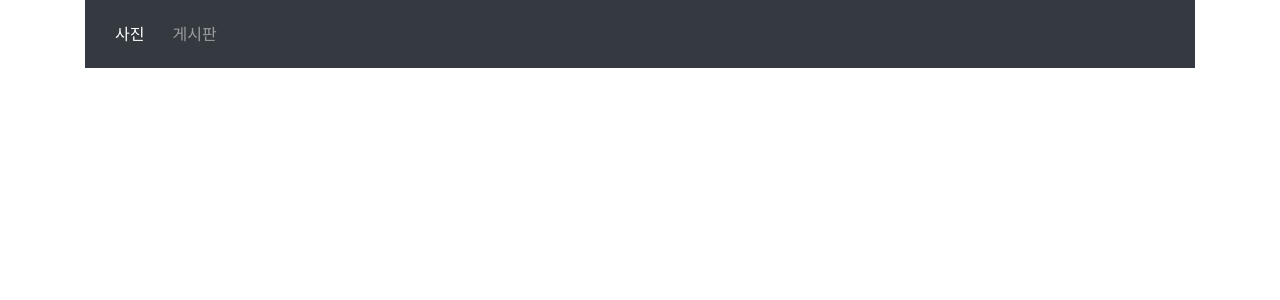
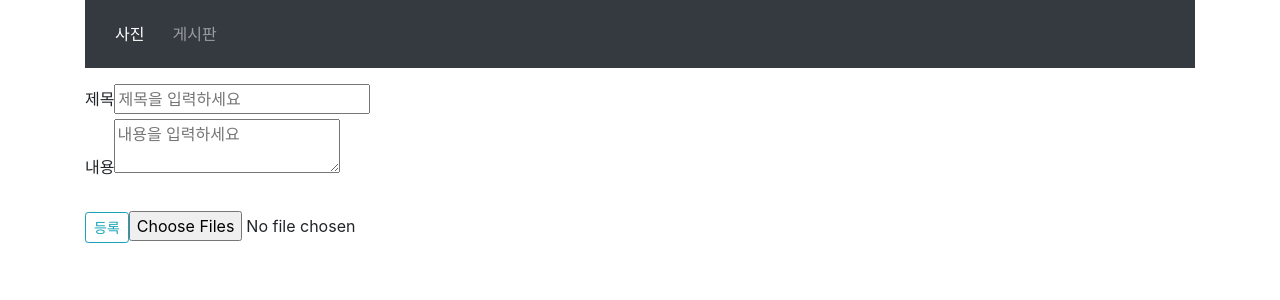
Before and after one commit to Youndae/boardProject_client_react, a React (Create React App) app: page /image/insert in a window 1280 px wide. Before the commit this address had no page. Shown: the top 300 px of the page. Built offline with nearby package versions, Linux system fonts and the light colour scheme.

Commit message:
24/03/12

```diff
--- a/src/App.js
+++ b/src/App.js
@@ -13,6 +13,7 @@ import BoardDetailPage from "./component/page/board/BoardDetailPage";
 import BoardWritePage from "./component/page/board/BoardWritePage";
 import BoardUpdatePage from './component/page/board/BoardUpdatePage';
 import BoardReplyPage from "./component/page/board/BoardReplyPage";
+import ImageWritePage from "./component/page/imageboard/ImageWritePage";
 
 function App() {
   return (
@@ -25,6 +26,7 @@ function App() {
           <Route path="board/insert" element={<BoardWritePage />} />
           <Route path="board/update/:boardNo" element={<BoardUpdatePage />} />
           <Route path="board/reply/:boardNo" element={<BoardReplyPage />} />
+          <Route path="image/insert" element={<ImageWritePage />} />
       </Routes>
     </BrowserRouter>
   );
--- a/src/component/list/ImageBoardList.jsx
+++ b/src/component/list/ImageBoardList.jsx
@@ -1,5 +1,6 @@
 import React from 'react';
 import styled from 'styled-components';
+import {useNavigate} from "react-router-dom";
 
 import ImageBoardListItem from './ImageBoardListItem';
 import Button from '../ui/Button';
@@ -8,13 +9,18 @@ const Wrapper = styled.div``;
 
 function ImageBoardList(props) {
     const { image } = props;
+    const navigate = useNavigate();
 
     return (
         <div className="container">
-            <Button
-                btnText="글작성"
-                btnDivClassName="mb-4"
-            />
+            <div className="mb-4">
+                <Button
+                    btnText="글작성"
+                    onClick={() => {
+                        navigate(`/image/insert`)
+                    }}
+                />
+            </div>
             <div className="row">
                 {image.map((image, indx) => {
                     return (
--- a/src/component/list/TextBoardList.jsx
+++ b/src/component/list/TextBoardList.jsx
@@ -16,13 +16,14 @@ function TextBoardList(props) {
 
     return (
         <Wrapper>
+            <div className="form-row float-right mb-1">
                 <Button
                     btnText="글작성"
-                btnDivClassName="mb-4"
                     onClick={() => {
                         onClickBtn();
                     }}
                 />
+            </div>
             <table className="table table-hover">
                 <tr>
                     <th>글번호</th>
--- a/src/component/page/board/BoardDetailForm.jsx
+++ b/src/component/page/board/BoardDetailForm.jsx
@@ -1,16 +1,37 @@
 import React from 'react';
+import { useNavigate } from "react-router-dom";
 
 import Button from "../../ui/Button";
 
 function BoardDetailForm (props) {
     const { boardInfo } = props;
 
+    const navigate = useNavigate();
+
     return (
         <div>
-            <Button
-                btnText="답글"
-                btnDivClassName="form-row float-right mb-3"
-            />
+            <div className="form-row float-right mb-3">
+                <Button
+                    btnText="답글"
+                    btnDivClassName="form-row float-right mb-3"
+                    onClick={() => {
+                        navigate(`/board/reply/${boardInfo.boardNo}`)
+                    }}
+                />
+                <Button
+                    btnText="수정"
+                    onClick={() => {
+                        navigate(`/board/update/${boardInfo.boardNo}`)
+                    }}
+                />
+                <Button
+                    btnText="삭제"
+                    onClick={() => {
+                        navigate(`/board/delete/${boardInfo.boardNo}`)
+                    }}
+                />
+            </div>
+
             <div className="form-group">
                 <label>제목</label>
                 <p>{boardInfo.boardTitle}</p>
--- a/src/component/page/board/BoardReplyPage.jsx
+++ b/src/component/page/board/BoardReplyPage.jsx
@@ -5,19 +5,21 @@ import BoardWriteForm from "./BoardWriteForm";
 
 function BoardReplyPage(props) {
 
-    const { boardNo } = useParams();
+    const {boardNo} = useParams();
 
     function handleSubmit(e) {
         e.preventDefault();
         console.log("reply submit");
     }
 
+    const handleData = (values) => {
+        console.log(values);
+    }
+
     return (
         <div className="container">
             <form onSubmit={handleSubmit}>
-                <BoardWriteForm
-                    data={boardNo}
-                />
+                <BoardWriteForm handleData={handleData} />
             </form>
         </div>
     );
--- a/src/component/page/board/BoardWriteForm.jsx
+++ b/src/component/page/board/BoardWriteForm.jsx
@@ -4,8 +4,43 @@ import { useState } from "react";
 
 import Button from "../../ui/Button";
 
+const BoardWriteForm = (props) => {
+    const { data } = props;
+    const [values, setValues] = useState({
+        title: data == null ? "" : data.boardTitle,
+        content: data == null ? "" : data.boardContent,
+    });
 
-function BoardWriteForm(props) {
+    const handleChange = (e) => {
+        setValues({
+            ...values,
+            [e.target.name]: e.target.value,
+        })
+    };
+
+    const submitEvent = () => {
+        props.handleData(values);
+    }
+
+    return (
+        <>
+            <div>
+                <label>제목</label>
+                <input type="text" placeholder="제목을 입력하세요" name="title" value={values.title} onChange={handleChange}/>
+            </div>
+            <div className="mb-4">
+                <label>내용</label>
+                <textarea placeholder="내용을 입력하세요" name="content" value={values.content} onChange={handleChange}>{values.content}</textarea>
+            </div>
+            <Button
+                btnText="등록" onClick={submitEvent}
+            />
+        </>
+    );
+}
+
+
+/*function BoardWriteForm(props) {
     const { data } = props;
 
     const [values, setValues] = useState({
@@ -40,7 +75,7 @@ function BoardWriteForm(props) {
         console.log('set text val : ' + textVal);
     }
 
-    /*function ValueInput(props) {
+    /!*function ValueInput(props) {
         const { value } = props;
 
         return <input type="text" placeholder="제목을 입력하세요" value={value} onChange={handleChangeInput}/>;
@@ -58,7 +93,7 @@ function BoardWriteForm(props) {
 
     function DefaultTextarea() {
         return <textarea placeholder="내용을 입력하세요" onChange={handleChangeText}></textarea>;
-    }*/
+    }*!/
 
     // let input = <DefaultInput />;
     // let textarea = <DefaultTextarea />;
@@ -66,8 +101,8 @@ function BoardWriteForm(props) {
     let onClickBtn = '/board/insertProc';
 
     if(data !== undefined) {
-        /*input = <ValueInput value={data.boardTitle}/>;
-        textarea = <ValueTextarea value={data.boardContent}/>;*/
+        /!*input = <ValueInput value={data.boardTitle}/>;
+        textarea = <ValueTextarea value={data.boardContent}/>;*!/
         setInputVal(data.boardTitle);
         setTextVal(data.boardContent);
 
@@ -83,7 +118,7 @@ function BoardWriteForm(props) {
     const submitEvent = () => {
         console.log("input : ", values.title);
         console.log("text : ", values.content);
-        props.propFunction(values);
+        props.getFormData(values);
     }
 
 
@@ -103,6 +138,6 @@ function BoardWriteForm(props) {
         </>
     );
 
-}
+}*/
 
 export default BoardWriteForm;
--- a/src/component/page/board/BoardWritePage.jsx
+++ b/src/component/page/board/BoardWritePage.jsx
@@ -7,7 +7,8 @@ function BoardWritePage (props) {
     function handleSubmit(e) {
         e.preventDefault();
 
-        const { inputVal, textVal } = e.props;
+        console.log("handleSubmit");
+        /*const { inputVal, textVal } = e.props;
         console.log("submit!!");
 
         const title2 = inputVal;
@@ -15,18 +16,19 @@ function BoardWritePage (props) {
 
         // const content2 = e.target.children.textarea.value();
         const content2 = textVal;
-        console.log('content2 : ' + content2);
+        console.log('content2 : ' + content2);*/
     }
 
-    const dataFunction = (inputVal) => {
-        const values = inputVal;
-        console.log('dataFunction inputVal : ', values);
+    const handleData = (values) => {
+        console.log("title : ", values.title);
+        console.log("content : ", values.content);
+
     }
 
     return (
         <div className="container">
-            <form onSubmit={handleSubmit} propFunction={dataFunction}>
-                <BoardWriteForm />
+            <form onSubmit={handleSubmit}>
+                <BoardWriteForm handleData={handleData} />
             </form>
         </div>
     );
--- a/src/component/page/imageboard/ImageWritePage.jsx
+++ b/src/component/page/imageboard/ImageWritePage.jsx
@@ -0,0 +1,25 @@
+import React from 'react';
+
+import BoardWriteForm from "../board/BoardWriteForm";
+import Button from "../../ui/Button"
+
+function ImageWritePage(props) {
+    function handleSubmit(e) {
+        e.preventDefault();
+    }
+
+    const handleData = (values) => {
+        console.log('handleData : ', values);
+    }
+
+    return (
+        <div className="container">
+            <form onSubmit={handleSubmit}>
+                <BoardWriteForm handleData={handleData}/>
+                <input type={"file"} multiple />
+            </form>
+        </div>
+    )
+}
+
+export default ImageWritePage;
--- a/src/component/ui/Button.jsx
+++ b/src/component/ui/Button.jsx
@@ -2,14 +2,12 @@ import React from 'react';
 import styled from 'styled-components';
 
 function Button(props) {
-    const {btnText, btnDivClassName, onClick} = props;
+    const {btnText, onClick} = props;
 
     return (
-        <div className={btnDivClassName}>
-            <button className='btn btn-outline-info btn-sm' onClick={onClick}>
-                {btnText}
-            </button>
-        </div>
+        <button className='btn btn-outline-info btn-sm' onClick={onClick}>
+            {btnText}
+        </button>
     )
 
 }
```
Also changed, not shown: 1 other file (tests, documents, lock files or other folders). Lines whose indentation alone changed are shown as unchanged.
